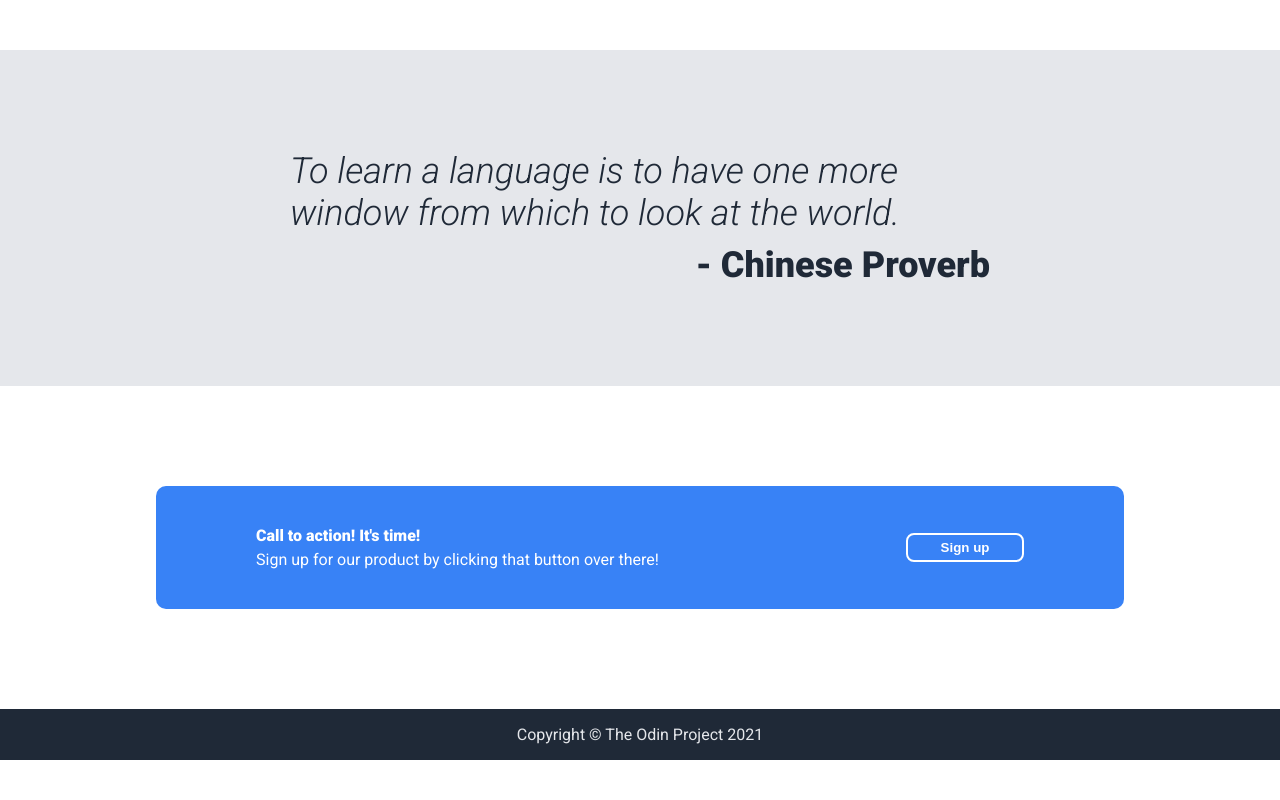
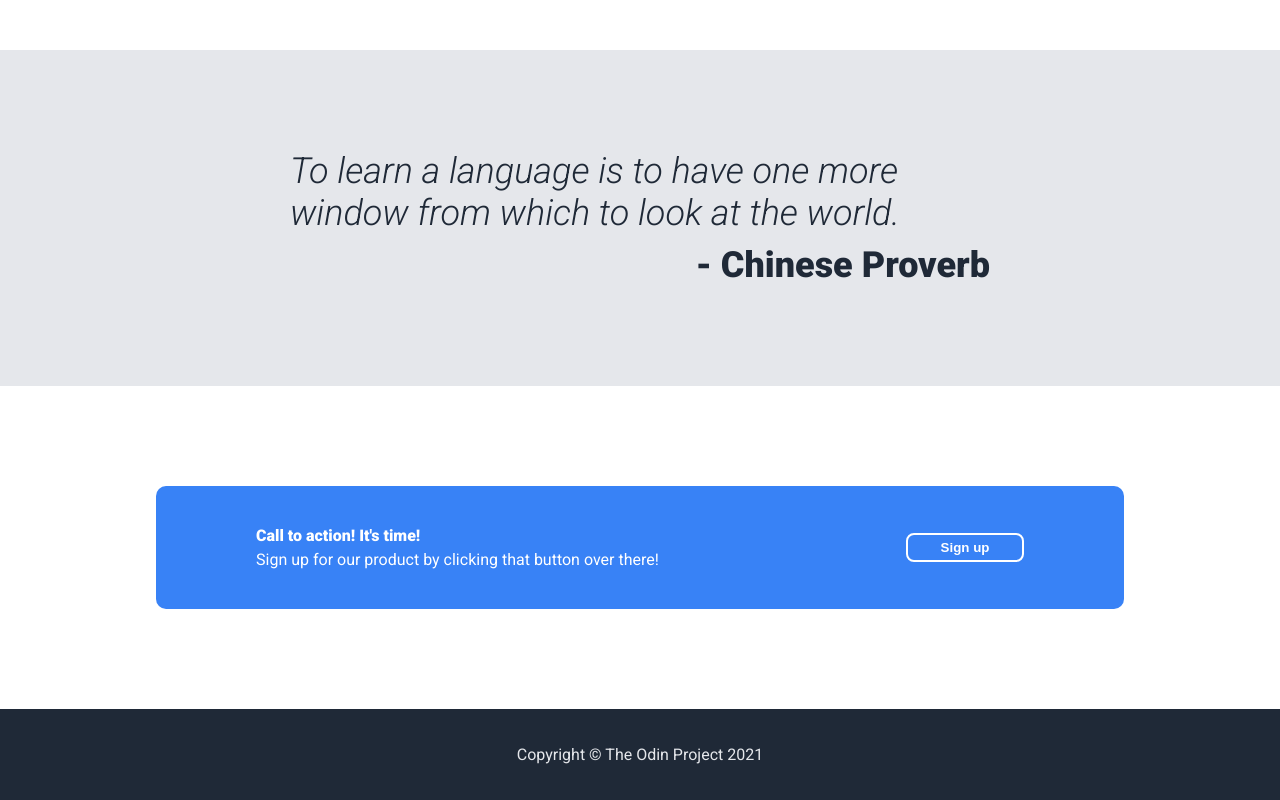
Before and after one commit to tinadang/landing-page, a plain HTML site: page index.html in a window 1280 px wide. Shown: the part 1103-1903 px from the top of the page. Before the commit the page ends 1863 px from the top, so only its background shows below. Drawn offline with Linux system fonts and the light colour scheme.

Commit message:
Adjust footer style

```diff
--- a/index.html
+++ b/index.html
@@ -66,7 +66,7 @@
         </div>
 
         <div class="footer">
-            <p class="copyright">Copyright © The Odin Project 2021</p>
+            <p>Copyright © The Odin Project 2021</p>
         </div>
 
     </body>
--- a/styles.css
+++ b/styles.css
@@ -219,7 +219,7 @@ a,
     flex: 1;
 }
 
-.copyright {
+.footer {
     color: #E5E7EB;
-
+    padding: 20px 0px;
 }
```
